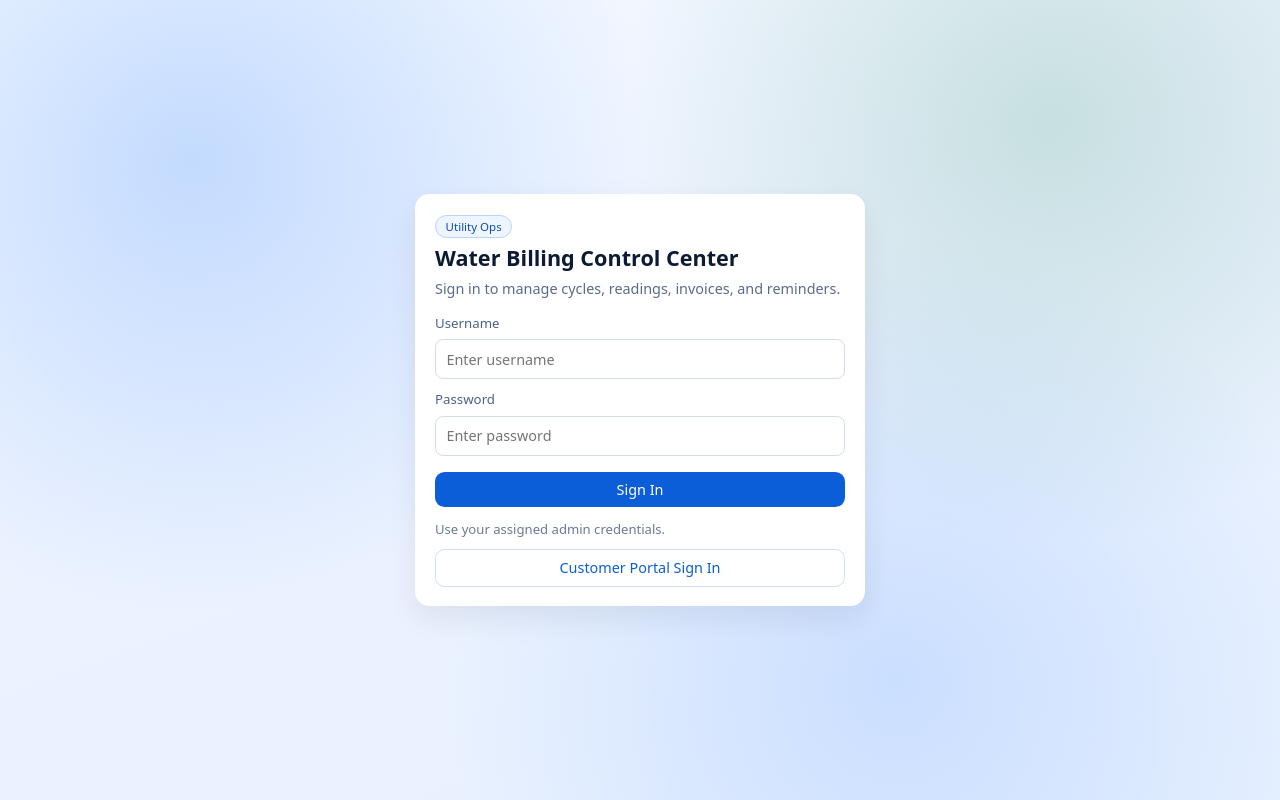
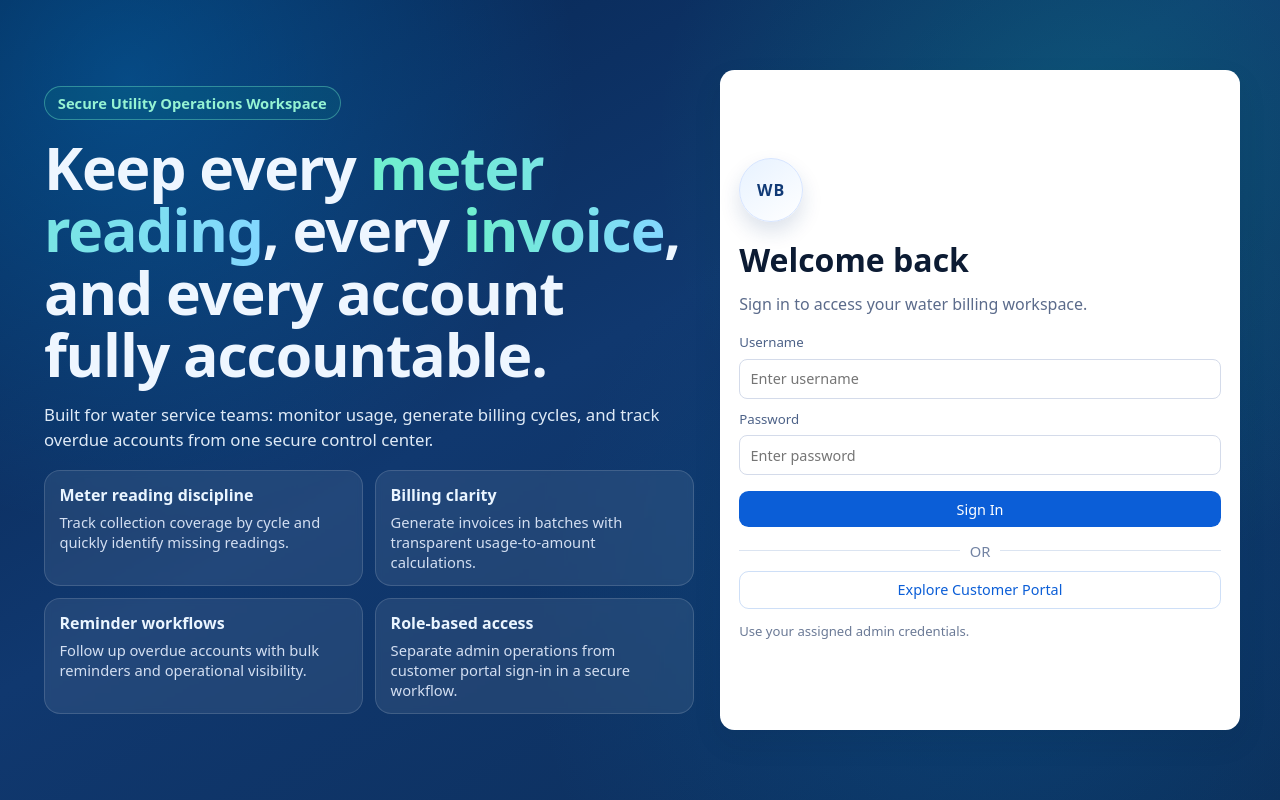
Before and after one commit to koigu/Water-Billing-System, a React (Vite) app in the folder frontend/: page / in a window 1280 px wide. Built offline with nearby package versions, Linux system fonts and the light colour scheme.

Commit message:
Updated Log In Page

```diff
--- a/frontend/src/index.css
+++ b/frontend/src/index.css
@@ -372,10 +372,11 @@ tr:last-child td {
 
 .login-page {
   min-height: 100vh;
-  display: grid;
-  place-items: center;
+  display: flex;
+  align-items: center;
+  justify-content: center;
   position: relative;
-  padding: 1.2rem;
+  padding: 1.25rem;
   overflow: hidden;
 }
 
@@ -383,18 +384,119 @@ tr:last-child td {
   position: absolute;
   inset: 0;
   background:
-    radial-gradient(circle at 15% 20%, rgba(13, 110, 253, 0.2), transparent 36%),
-    radial-gradient(circle at 82% 15%, rgba(25, 135, 84, 0.18), transparent 34%),
-    radial-gradient(circle at 70% 85%, rgba(13, 110, 253, 0.14), transparent 40%),
-    linear-gradient(160deg, #f4f9ff 0%, #edf3ff 40%, #e7f0ff 100%);
+    radial-gradient(circle at 10% 10%, rgba(0, 163, 255, 0.28), transparent 33%),
+    radial-gradient(circle at 85% 18%, rgba(0, 199, 154, 0.2), transparent 34%),
+    radial-gradient(circle at 78% 78%, rgba(2, 132, 199, 0.18), transparent 40%),
+    linear-gradient(150deg, #06244f 0%, #10386f 45%, #0c2d58 100%);
   z-index: 0;
 }
 
-.login-container {
+.login-layout {
   position: relative;
   z-index: 1;
-  width: min(100%, 450px);
-  padding: 1.2rem 1.25rem;
+  width: min(1200px, 100%);
+  display: grid;
+  grid-template-columns: minmax(0, 1.15fr) minmax(360px, 520px);
+  gap: 1.1rem;
+  align-items: stretch;
+}
+
+.login-showcase {
+  color: #eef6ff;
+  padding: 1rem 0.5rem 1rem 0.25rem;
+}
+
+.login-showcase__badge {
+  display: inline-flex;
+  border-radius: 999px;
+  border: 1px solid rgba(111, 236, 201, 0.4);
+  color: #95f3d3;
+  background: rgba(13, 148, 136, 0.15);
+  padding: 0.3rem 0.8rem;
+  font-size: 0.92rem;
+  font-weight: 600;
+}
+
+.login-showcase__title {
+  margin: 1rem 0 0;
+  font-size: clamp(2rem, 4.6vw, 4rem);
+  line-height: 1.06;
+  letter-spacing: -0.02em;
+}
+
+.login-showcase__title span {
+  background: linear-gradient(90deg, #6ff0cd, #83d7ff);
+  -webkit-background-clip: text;
+  background-clip: text;
+  color: transparent;
+}
+
+.login-showcase__desc {
+  margin-top: 1rem;
+  max-width: 760px;
+  color: rgba(236, 245, 255, 0.94);
+  font-size: 1.05rem;
+}
+
+.login-showcase__grid {
+  margin-top: 1.15rem;
+  display: grid;
+  grid-template-columns: repeat(2, minmax(0, 1fr));
+  gap: 0.75rem;
+}
+
+.login-showcase__item {
+  background: rgba(255, 255, 255, 0.08);
+  border: 1px solid rgba(255, 255, 255, 0.14);
+  border-radius: 1rem;
+  padding: 0.75rem 0.9rem;
+  backdrop-filter: blur(3px);
+}
+
+.login-showcase__item h3 {
+  margin: 0;
+  font-size: 1rem;
+  color: #eaf5ff;
+}
+
+.login-showcase__item p {
+  margin: 0.38rem 0 0;
+  color: rgba(231, 240, 255, 0.9);
+  font-size: 0.92rem;
+  line-height: 1.35;
+}
+
+.login-panel {
+  padding: 1.2rem;
+  display: flex;
+  flex-direction: column;
+  justify-content: center;
+}
+
+.login-panel__logo {
+  width: 64px;
+  height: 64px;
+  border-radius: 999px;
+  display: inline-flex;
+  align-items: center;
+  justify-content: center;
+  font-weight: 700;
+  letter-spacing: 0.06em;
+  color: #113a76;
+  background: linear-gradient(145deg, #e7f2ff, #ffffff);
+  border: 1px solid #d7e5ff;
+  box-shadow: 0 10px 20px rgba(17, 58, 118, 0.15);
+}
+
+.login-panel__title {
+  margin: 0.85rem 0 0;
+  font-size: 2rem;
+}
+
+.login-panel__subtitle {
+  margin: 0.5rem 0 0.25rem;
+  color: #5b6b8b;
+  font-size: 1rem;
 }
 
 .login__header {
@@ -467,6 +569,32 @@ tr:last-child td {
 .login__portal-link {
   margin-top: 0.6rem;
   width: 100%;
+  text-align: center;
+}
+
+.login-panel__divider {
+  margin-top: 0.8rem;
+  display: flex;
+  align-items: center;
+  justify-content: center;
+  color: #7283a3;
+  font-size: 0.92rem;
+}
+
+.login-panel__divider::before,
+.login-panel__divider::after {
+  content: '';
+  flex: 1;
+  height: 1px;
+  background: #dbe4f1;
+}
+
+.login-panel__divider::before {
+  margin-right: 0.6rem;
+}
+
+.login-panel__divider::after {
+  margin-left: 0.6rem;
 }
 
 .customer-portal__login {
@@ -506,4 +634,21 @@ tr:last-child td {
     flex-direction: column;
     gap: 0.55rem;
   }
+
+  .login-layout {
+    grid-template-columns: 1fr;
+  }
+
+  .login-showcase {
+    padding: 0.2rem;
+  }
+
+  .login-showcase__grid {
+    grid-template-columns: 1fr;
+  }
+
+  .login-panel {
+    width: min(100%, 520px);
+    justify-self: center;
+  }
 }
--- a/frontend/src/pages/LoginPage.jsx
+++ b/frontend/src/pages/LoginPage.jsx
@@ -41,12 +41,43 @@ export default function LoginPage({ onLogin }) {
   return (
     <div className="login-page">
       <div className="login-page__bg" />
-      <div className="login-container card">
-        <div className="login__header">
-          <span className="login__badge">Utility Ops</span>
-          <h1 className="login__title">Water Billing Control Center</h1>
-          <p className="login__subtitle">Sign in to manage cycles, readings, invoices, and reminders.</p>
+      <div className="login-layout">
+        <section className="login-showcase">
+          <span className="login-showcase__badge">Secure Utility Operations Workspace</span>
+          <h1 className="login-showcase__title">
+            Keep every <span>meter reading</span>, every <span>invoice</span>, and every account
+            <br />
+            fully accountable.
+          </h1>
+          <p className="login-showcase__desc">
+            Built for water service teams: monitor usage, generate billing cycles, and track overdue
+            accounts from one secure control center.
+          </p>
+
+          <div className="login-showcase__grid">
+            <div className="login-showcase__item">
+              <h3>Meter reading discipline</h3>
+              <p>Track collection coverage by cycle and quickly identify missing readings.</p>
             </div>
+            <div className="login-showcase__item">
+              <h3>Billing clarity</h3>
+              <p>Generate invoices in batches with transparent usage-to-amount calculations.</p>
+            </div>
+            <div className="login-showcase__item">
+              <h3>Reminder workflows</h3>
+              <p>Follow up overdue accounts with bulk reminders and operational visibility.</p>
+            </div>
+            <div className="login-showcase__item">
+              <h3>Role-based access</h3>
+              <p>Separate admin operations from customer portal sign-in in a secure workflow.</p>
+            </div>
+          </div>
+        </section>
+
+        <section className="login-panel card">
+          <div className="login-panel__logo">WB</div>
+          <h2 className="login-panel__title">Welcome back</h2>
+          <p className="login-panel__subtitle">Sign in to access your water billing workspace.</p>
 
           {error && <div className="login__error">{error}</div>}
 
@@ -80,10 +111,12 @@ export default function LoginPage({ onLogin }) {
             </button>
           </form>
 
+          <div className="login-panel__divider">OR</div>
+          <Link to="/portal" className="button button--ghost login__portal-link">
+            Explore Customer Portal
+          </Link>
           <div className="login__hint">Use your assigned admin credentials.</div>
-        <Link to="/portal" className="button button--ghost login__portal-link">
-          Customer Portal Sign In
-        </Link>
+        </section>
       </div>
     </div>
   )
```
Lines whose indentation alone changed are shown as unchanged.
